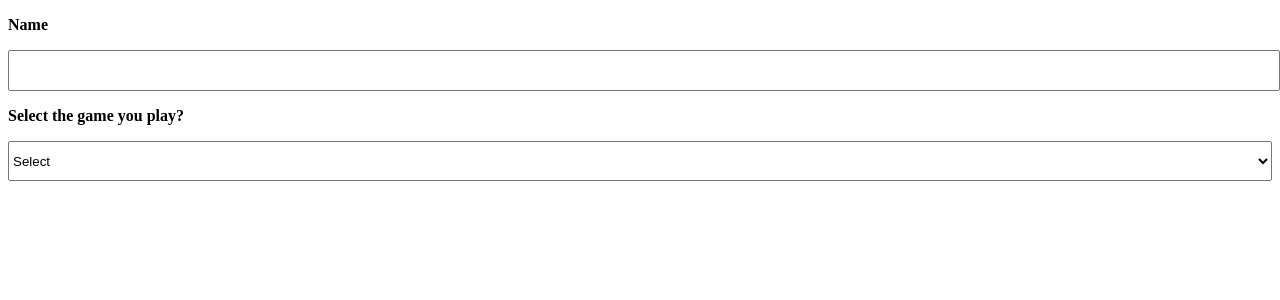
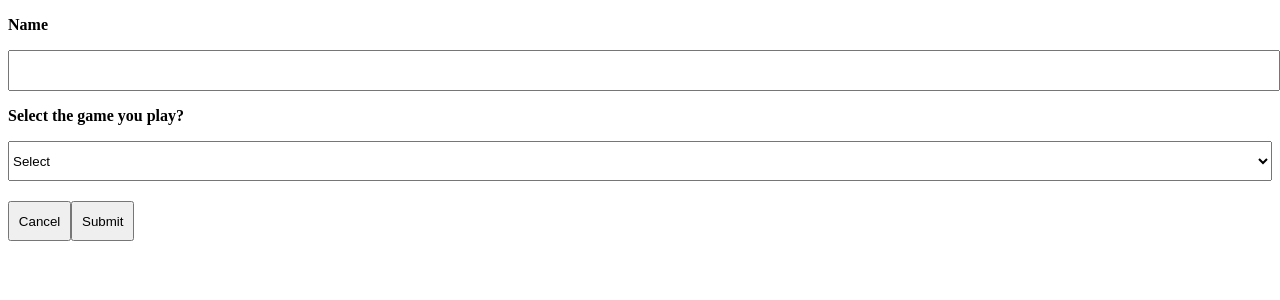
Before and after one commit to rrishabhrg/javascript-client, a React (Create React App) app: page / in a window 1280 px wide. Shown: the top 300 px of the page. Built offline with nearby package versions, Linux system fonts and the light colour scheme.

Commit message:
feat: add features

```diff
--- a/package.json
+++ b/package.json
@@ -6,7 +6,8 @@
     "prop-types": "^15.7.2",
     "react": "^16.8.6",
     "react-dom": "^16.8.6",
-    "react-scripts": "3.0.1"
+    "react-scripts": "3.0.1",
+    "yup": "^0.27.0"
   },
   "scripts": {
     "start": "react-scripts start",
--- /dev/null
+++ b/src/components/Button/Button.jsx
@@ -0,0 +1,29 @@
+/* eslint-disable react/prop-types */
+/* eslint-disable react/button-has-type */
+/* eslint-disable react/prefer-stateless-function */
+import React from 'react';
+import style from './style';
+
+class Button extends React.Component {
+  render() {
+    // const { error } = style;
+    const { common } = style;
+    const { value } = this.props;
+    // if (error) {
+    //   combine = {
+    //     ...common,
+    //     ...error,
+    //   };
+    // }
+    const BtnOptions = value.map(input => (
+      <input type="submit" value={input.label} key={input.value} style={{ ...common }} />
+    ));
+    return (
+      <React.Fragment>
+        { BtnOptions }
+      </React.Fragment>
+    );
+  }
+}
+
+export default Button;
--- /dev/null
+++ b/src/components/Button/index.js
@@ -0,0 +1,3 @@
+import Button from './Button';
+
+export { Button };
--- /dev/null
+++ b/src/components/Button/style.js
@@ -0,0 +1,12 @@
+const style = {
+  common: {
+    width: '5%',
+    height: '40px',
+    marginTop: '20px',
+  },
+  error: {
+    borderColor: 'red',
+  },
+};
+
+export default style;
--- a/src/components/SelectField/SelectField.jsx
+++ b/src/components/SelectField/SelectField.jsx
@@ -3,7 +3,7 @@
 /* eslint-disable react/prefer-stateless-function */
 /* eslint-disable react/destructuring-assignment */
 import React from 'react';
-import { style } from './index';
+import style from './style';
 
 class SelectField extends React.Component {
   render() {
--- a/src/components/SelectField/index.js
+++ b/src/components/SelectField/index.js
@@ -1,4 +1,3 @@
 import SelectField from './SelectField';
-import style from './style';
 
-export { SelectField, style };
+export { SelectField };
--- a/src/components/index.js
+++ b/src/components/index.js
@@ -2,7 +2,8 @@ import { TextField } from './TextField';
 import { Slider } from './Slider';
 import { SelectField } from './SelectField';
 import { RadioGroup } from './RadioGroup';
+import { Button } from './Button';
 
 export {
-  TextField, Slider, SelectField, RadioGroup,
+  TextField, Slider, SelectField, RadioGroup, Button,
 };
--- a/src/configs/constants.js
+++ b/src/configs/constants.js
@@ -15,3 +15,7 @@ export const FOOT = [
   { label: 'Defender', value: 'defender' },
   { label: 'Striker', value: 'striker' },
 ];
+export const BTN_TYPE = [
+  { label: 'Cancel', value: 'cancel' },
+  { label: 'Submit', value: 'submit' },
+];
--- a/src/configs/index.js
+++ b/src/configs/index.js
@@ -4,6 +4,7 @@ import {
   OPTIONS,
   CRIC,
   FOOT,
+  BTN_TYPE,
 } from './constants';
 
 export {
@@ -12,4 +13,5 @@ export {
   OPTIONS,
   CRIC,
   FOOT,
+  BTN_TYPE,
 };
--- a/src/pages/InputDemo/InputDemo.jsx
+++ b/src/pages/InputDemo/InputDemo.jsx
@@ -1,10 +1,15 @@
+/* eslint-disable arrow-body-style */
 /* eslint-disable react/no-unescaped-entities */
 /* eslint-disable react/jsx-one-expression-per-line */
 /* eslint-disable no-return-assign */
 /* eslint-disable react/destructuring-assignment */
 import React from 'react';
-import { TextField, SelectField, RadioGroup } from '../../components';
-import { OPTIONS, CRIC, FOOT } from '../../configs';
+import {
+  TextField, SelectField, RadioGroup, Button,
+} from '../../components';
+import {
+  OPTIONS, CRIC, FOOT, BTN_TYPE,
+} from '../../configs';
 
 class InputDemo extends React.Component {
   constructor(props) {
@@ -17,17 +22,39 @@ class InputDemo extends React.Component {
     };
   }
 
+  // getInitialState() {
+  //   return {
+  //     name: '',
+  //     sport: '',
+  //     cricket: '',
+  //     football: '',
+  //     nameValid: false,
+  //     sportValid: false,
+  //     cricketValid: false,
+  //     footballValid: false,
+  //     submitDisabled: true,
+  //   };
+  // }
+
   handleNameChange = (event) => {
+    // const nameValid = event.target.value ? true : false;
+    // const submitValid = this.state.sportValid && nameValid;
     this.setState({
       name: event.target.value,
+      // nameValid: nameValid,
+      // submitDisabled: !submitValid,
     });
   }
 
   handleSportChange = (event) => {
+    // const sportValid = event.target.value ? true : false;
+    // const submitValid = this.state.nameValid && sportValid;
     this.setState({
       cricket: '',
       football: '',
       sport: event.target.value,
+      // sportValid: sportValid,
+      // submitDisabled: !submitValid,
     });
   }
 
@@ -36,6 +63,43 @@ class InputDemo extends React.Component {
     this.setState({
       [sport]: event.target.value,
     });
+  }
+
+  // handleBtnClick = (event) => {
+  //   this.setState({
+  //     cancel: event.target.value,
+  //     submit: event.target.value,
+  //   });
+  // }
+
+  // validate = ({ TextField, SelectField, RadioGroup }) => {
+  //   return {
+  //     TextField: !TextField || TextField.trim().length === 0
+  //       ? 'Name is required field'
+  //       : false,
+  //     SelectField: !SelectField || SelectField.trim().length === 0
+  //       ? 'Sport is required field'
+  //       : false,
+  //     RadioGroup: !RadioGroup || RadioGroup.trim().length === 0
+  //       ? 'Role is required field'
+  //       : false,
+  //   };
+  // };
+
+  hasErrors = () => {
+
+  }
+
+  isTouched = () => {
+
+  }
+
+  getError = () => {
+
+  }
+
+  handleBtnClick() {
+    this.alert('I am an alert');
   }
 
   render() {
@@ -67,6 +131,9 @@ class InputDemo extends React.Component {
             </div>
           )
         }
+        <div>
+          <Button value={BTN_TYPE} disabled onClick={this.handleBtnClick} />
+        </div>
       </React.Fragment>
     );
   }
```
Also changed, not shown: src/components/Schema.js (added, +9 -0 lines), 1 other file (tests, documents, lock files or other folders).
